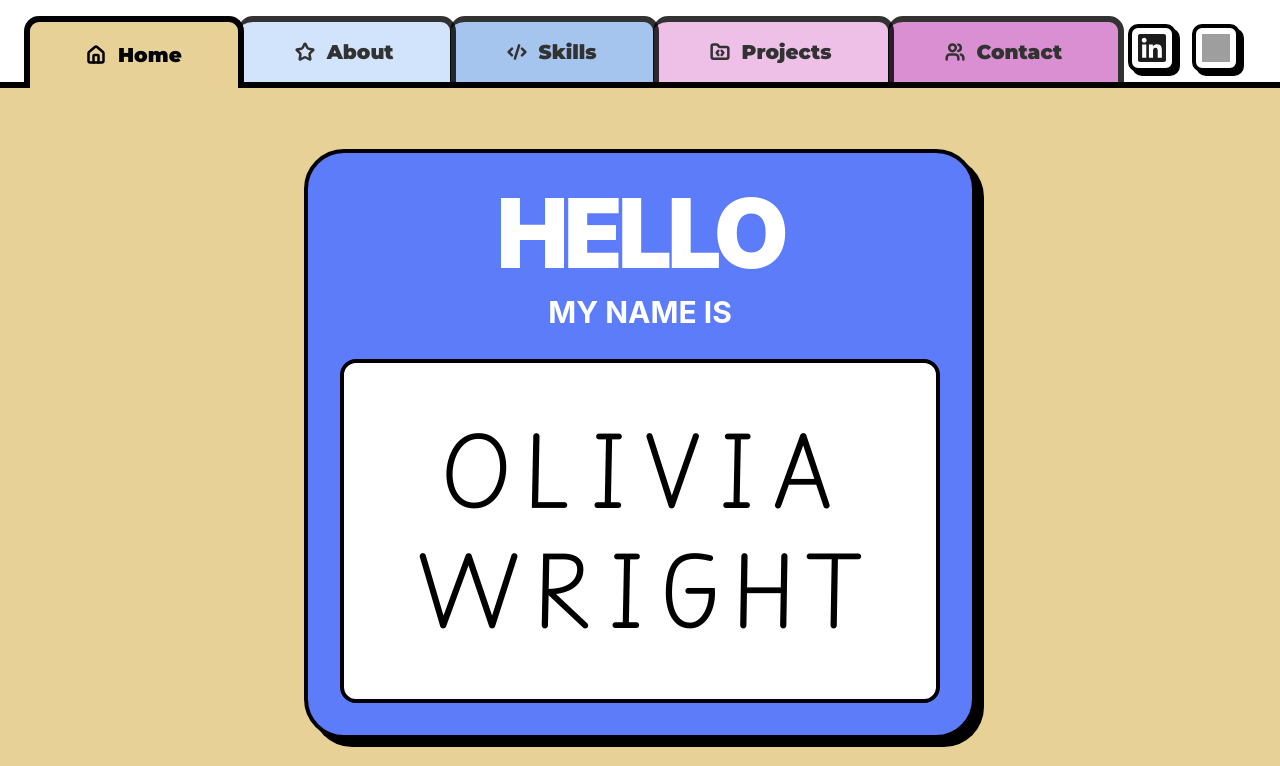
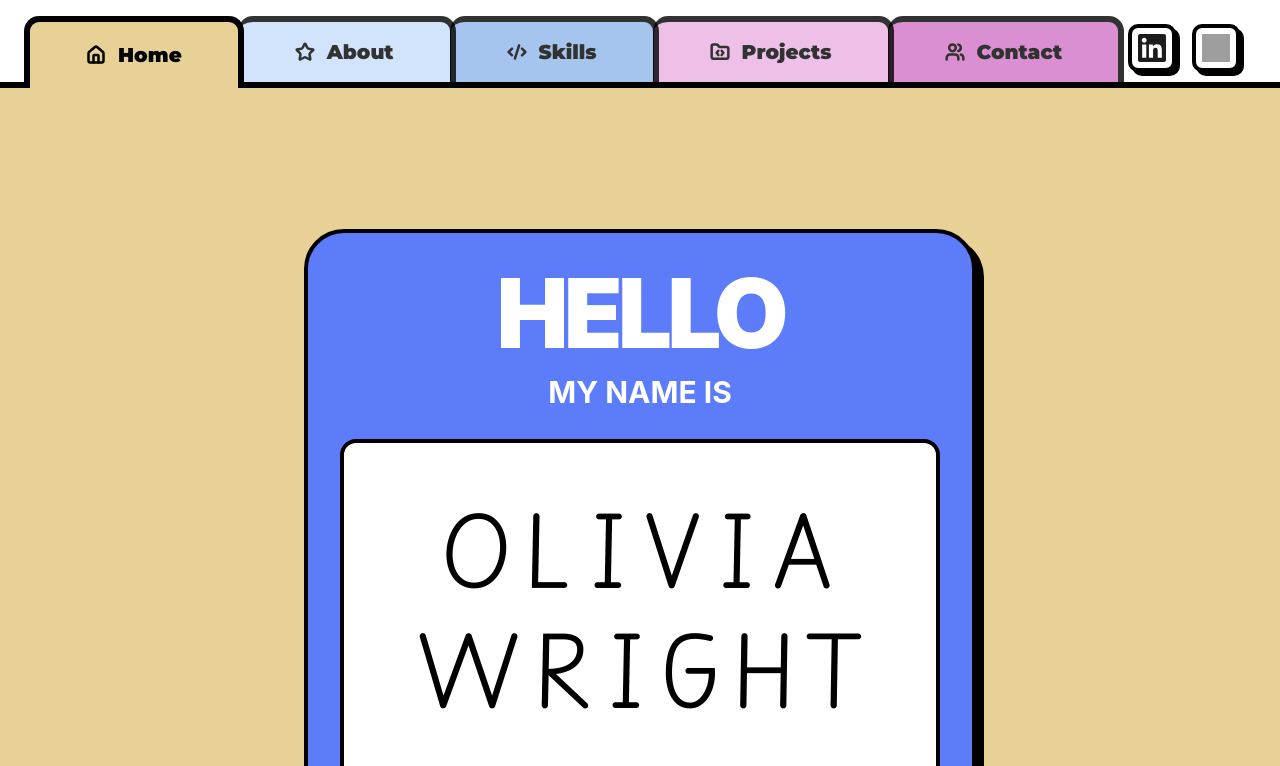
Before and after one commit to livvy-lab/portfolio-2026, a React (Vite) app: page / in a window 1280 px wide. Shown: the top 766 px of the page. Built offline with nearby package versions, Linux system fonts and the light colour scheme; grey boxes are pictures that could not be loaded.

Commit message:
fix: giving more transition room

```diff
--- a/src/components/FolderContainer.jsx
+++ b/src/components/FolderContainer.jsx
@@ -3,8 +3,6 @@ import Navbar from './NavBar'
 import githubIcon from '../assets/GitHub-Icon.svg'
 import linkedinIcon from '../assets/LinkedIn-Icon.svg'
 
-/* Added currentActive to the props so the Navbar highlights the right tab
-   while you scroll past different sections */
 const FolderContainer = ({
   children,
   activeTab,
@@ -17,12 +15,15 @@ const FolderContainer = ({
     return (
       <section
         id={activeTab.toLowerCase()}
-        /* min-h-[100dvh] ensures the folder takes up the full mobile screen */
-        className={`min-h-[100dvh] ${cabinetColor} flex flex-col w-full relative overflow-x-hidden`}
+        /* Changed min-h to 110vh to give more scroll "travel" time.
+          This prevents the tabs from flickering too fast when you scroll quickly.
+        */
+        className={`min-h-[110dvh] md:min-h-[120vh] ${cabinetColor} flex flex-col w-full relative overflow-x-hidden transition-colors duration-500`}
       >
 
       {showSocials && (
         <div className="hidden md:flex absolute top-6 right-10 gap-4 z-[999] pointer-events-auto">
+          {/* ... LinkedIn/GitHub links ... */}
           <a
             href="https://www.linkedin.com/in/olivia-n-wright/"
             target="_blank"
@@ -43,11 +44,13 @@ const FolderContainer = ({
         </div>
       )}
 
-      {/* We pass currentActive here so the Navbar highlights the tab
-          you're actually on, even if this specific folder is 'About' */}
       <Navbar activeTab={currentActive} onTabChange={onTabChange} />
 
-      <div className={`flex-1 flex flex-col items-center justify-center w-full px-4 py-8 md:py-0 relative z-0 ${folderColor}`}>
+      {/* Increased py-16 on mobile and py-24 on desktop.
+        This extra vertical space acts as a "buffer" so the active tab
+        stays highlighted longer as the content passes the center of the screen.
+      */}
+      <div className={`flex-1 flex flex-col items-center justify-center w-full px-4 py-16 md:py-24 relative z-0 ${folderColor}`}>
         <div className="w-full flex items-center justify-center">
           {children}
         </div>
```
